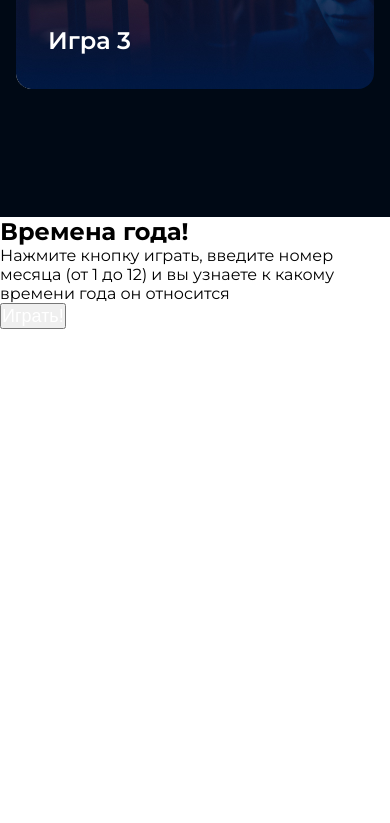
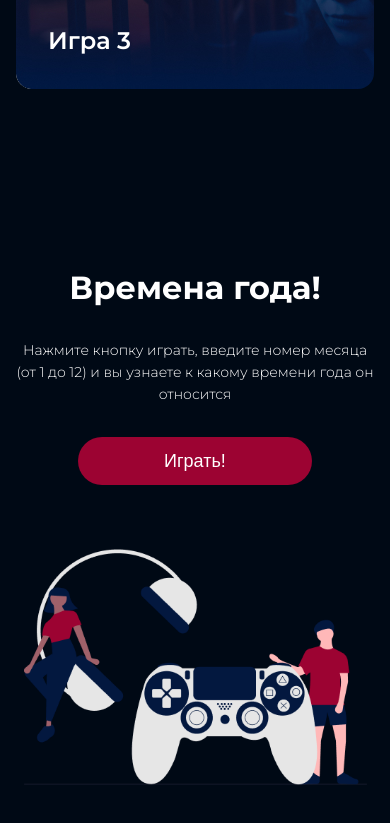
Before and after one commit to VovBer/2-nd-course-hw, a plain HTML site: page index.html in a window 390 px wide. Shown: the part 1738-2561 px from the top of the page. Before the commit the page ends 2067 px from the top, so only its background shows below. Drawn offline with Linux system fonts and the light colour scheme.

Commit message:
создал файл hw-3.js, выполнил дз по задачам js, создал файл hw-3.html для проверки hw-3.js, создал адаптивный сайт, эффекты наведения

```diff
--- a/_mobile.scss
+++ b/_mobile.scss
@@ -36,4 +36,44 @@
         grid-template-columns: repeat(4, 1fr);
     }
 
+    .seasons {
+        display: grid;
+        grid-template-columns: repeat(4, 1fr);
+        &__left {
+            display: flex;
+            flex-direction: column;
+            align-items: center;
+            justify-content: flex-end;
+            padding-top: 51px;
+            &__title {
+                font-weight: 700;
+                font-size: 32px;
+                line-height: 39px;
+                text-align: center;
+                color: #FFFFFF;
+            }
+            &__text {
+                font-style: normal;
+                font-weight: 300;
+                font-size: 14px;
+                line-height: 22px;
+                text-align: center;
+                color: #FFFFFF;
+            }
+            &__button {
+                margin-bottom: 0;
+            }
+        }
+        &__image {
+            height: 236px;
+            margin-left: 0;
+            margin-top: 64px;
+            margin-bottom: 85px;
+        }
+    }
+
+
+
+
+
 }
--- a/hw-3.js
+++ b/hw-3.js
@@ -75,3 +75,23 @@ switch (monthNumber) {
         alert('номер месяца больше 12')
         break;
 }
+// 7
+const userNumber = +prompt('Пожалуйста, введите любое число');
+
+if (isNaN(userNumber)) {
+    alert('Некорректное значение!');
+} else if (userNumber % 2 == 0) {
+    alert('Число четное');
+} else {
+    alert('Число нечетное');
+}
+// 8
+let clientOS = 0;
+let clientAndroid = 1;
+let client = prompt('Введите 0 если у Вас iOs, введите 1 если у Вас android');
+
+if (client === clientOS) {
+    alert('Установите версию приложения для iOS по ссылке');
+} else {
+    alert('Установите версию приложения для Android по ссылке');
+}
--- a/index.html
+++ b/index.html
@@ -21,13 +21,13 @@
       <div class="game__item game__item_2"><a class="game__link" href="#">Игра 2</a></div>
       <div class="game__item game__item_3"><a class="game__link" href="#">Игра 3</a></div>
     </div>
-    <div class="seasons">
+    <div class="seasons center">
         <div class="seasons__left">
             <h2 class="seasons__left__title">Времена года!</h2>
             <p class="seasons__left__text">Нажмите кнопку играть, введите номер месяца (от 1 до 12) и вы узнаете к какому времени года он относится</p>
-            <button class="seasons__left__button" type="submit"><span class="top__button__text">Играть!</span></button>
+            <button class="seasons__left__button" type="submit"><span class="seasons__button__text">Играть!</span></button>
         </div>
-        <div class="image"></div>
+        <div class="seasons__image"></div>
     </div>
 
     <!-- //* <script src="hw-2.js"></script> -->
--- a/style.scss
+++ b/style.scss
@@ -116,4 +116,61 @@ body {
     border-radius: 16px;
 }
 
+.seasons {
+    display: grid;
+    grid-template-columns: repeat(12, 1fr);
+    background: #000915;
+    &__left {
+        grid-column: span 6;
+        padding-top: 282px;
+        &__title {
+            padding-bottom: 32px;
+            font-style: normal;
+            font-weight: 700;
+            font-size: 48px;
+            line-height: 59px;
+            color: #FFFFFF;
+        }
+        &__text {
+            font-style: normal;
+            font-weight: 300;
+            font-size: 18px;
+            line-height: 32px;
+            color: #FFFFFF;
+            max-width: 584px;
+        }
+        &__button {
+            background: #9C0332;
+            width: 234px;
+            height: 48px;
+            border-radius: 30px;
+            border: 1px transparent;
+            margin-bottom: 282px;
+            margin-top: 32px;
+            transition: all .3s;
+            &:hover {
+                background: #EB443F;
+            }
+        }
+    }
+    &__image {
+        grid-column: span 5;
+        background-image: url(img/seasonsimage.png);
+        background-repeat: no-repeat;
+        background-position: center;
+        background-size: contain;
+        margin-left: 102px;
+        width: 100%;
+        padding-bottom: 233px;
+    }
+}
+
+.seasons__button__text {
+    font-style: normal;
+    font-weight: 400;
+    font-size: 18px;
+    line-height: 22px;
+    color: #FFFFFF;
+}
+
 @import 'mobile';
```
Also changed, not shown: img/seasonsimage.png (added), style.css, 1 other file.
